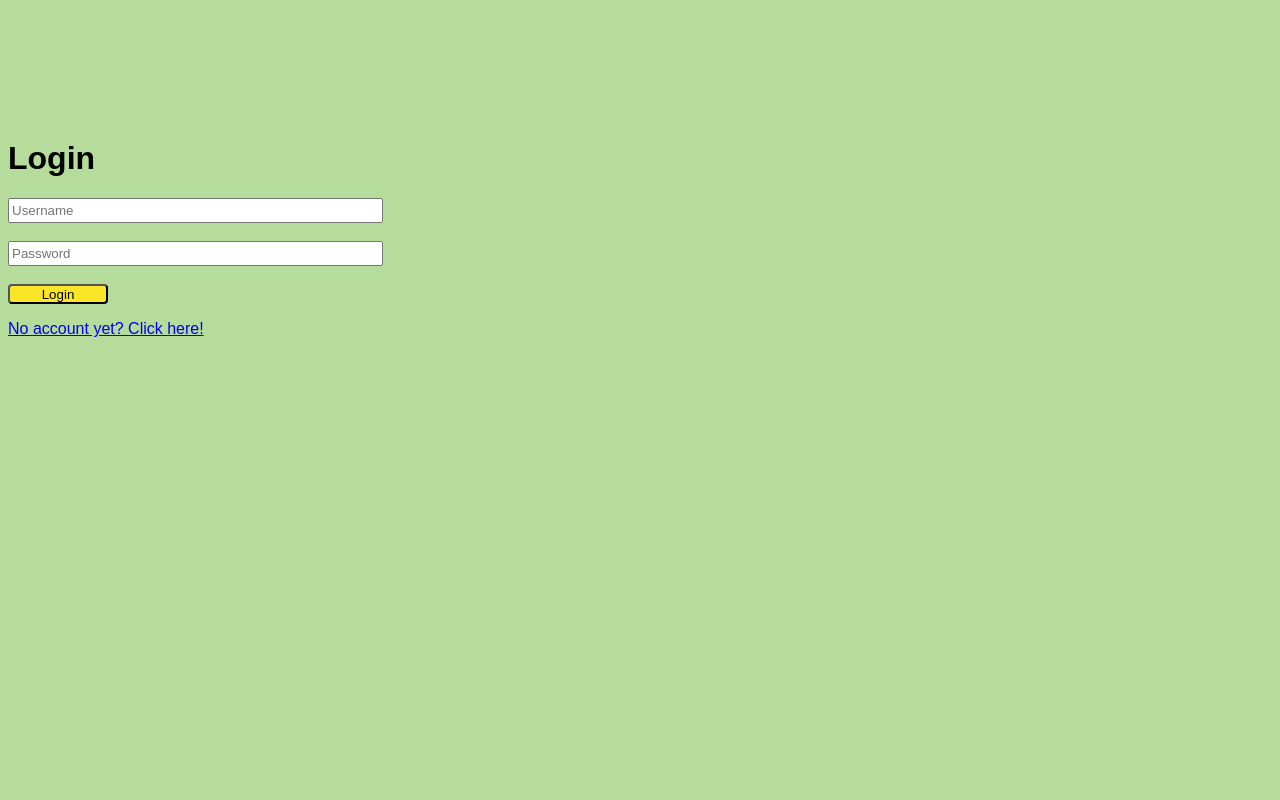
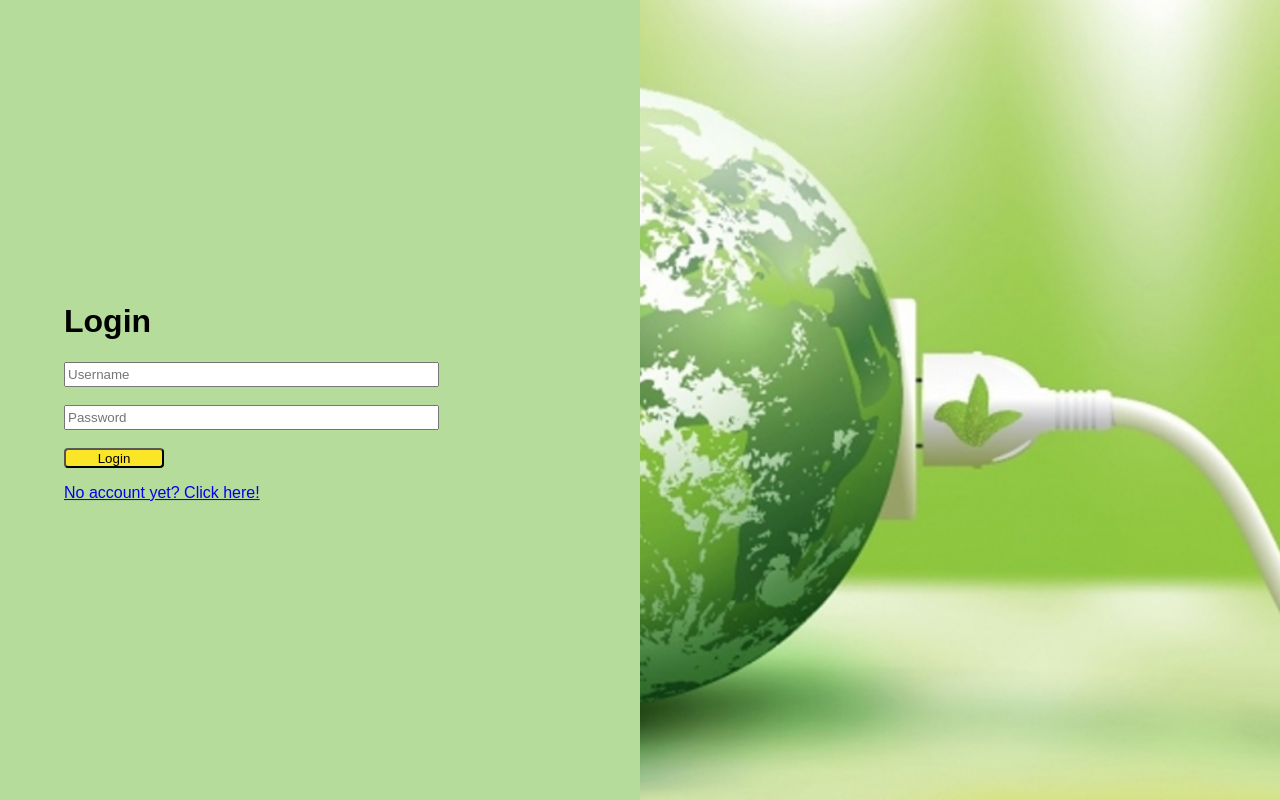
Before and after one commit to JTnadrooi/projectweek-sed, a PHP site: page /php/auth.php in a window 1280 px wide. Run offline with PHP 8.4, Linux system fonts and the light colour scheme.

Commit message:
Image now on the page

```diff
--- a/css/style.css
+++ b/css/style.css
@@ -5,7 +5,9 @@
 body{
     background-color: #B5DC9A;
     position: relative;
-    bottom: 5%;
+    margin: 0;
+    padding: 0;
+    overflow: hidden;
 }
 
 button{
@@ -21,5 +23,21 @@ input{
 }
 
 div{
-    margin-top: 10lh;
+    position: absolute;
+    top: 50%;
+    left: 5%;
+    transform: translateY(-50%);
+    width: 45vw;
 }
+
+img {
+  position: absolute;
+    top: 0;
+    right: 0;
+    height: 100vh;
+    width: 50vw;
+    object-fit: cover;
+    margin: 0;
+    padding: 0;
+    box-sizing: border-box;
+}
--- a/php/auth.php
+++ b/php/auth.php
@@ -48,4 +48,5 @@ if ($_SERVER['REQUEST_METHOD'] === 'POST') {
         <?= $mode === 'login' ? 'No account yet? Click here!' : 'Already have an account? Click here!' ?>
     </a>
 </p>
-<div>
+</div>
+<img src="../Images/Green_Energy.jpg">
```
